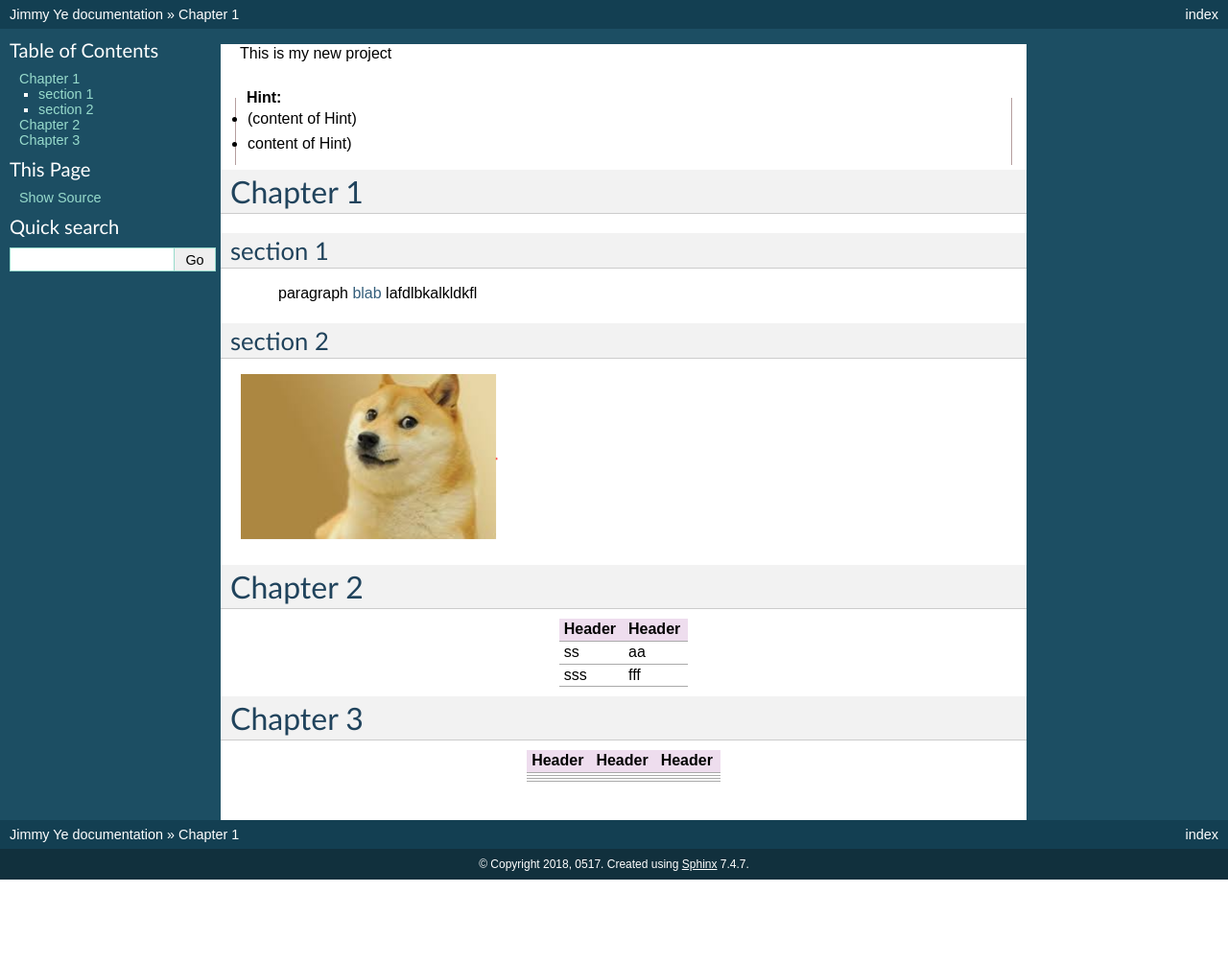
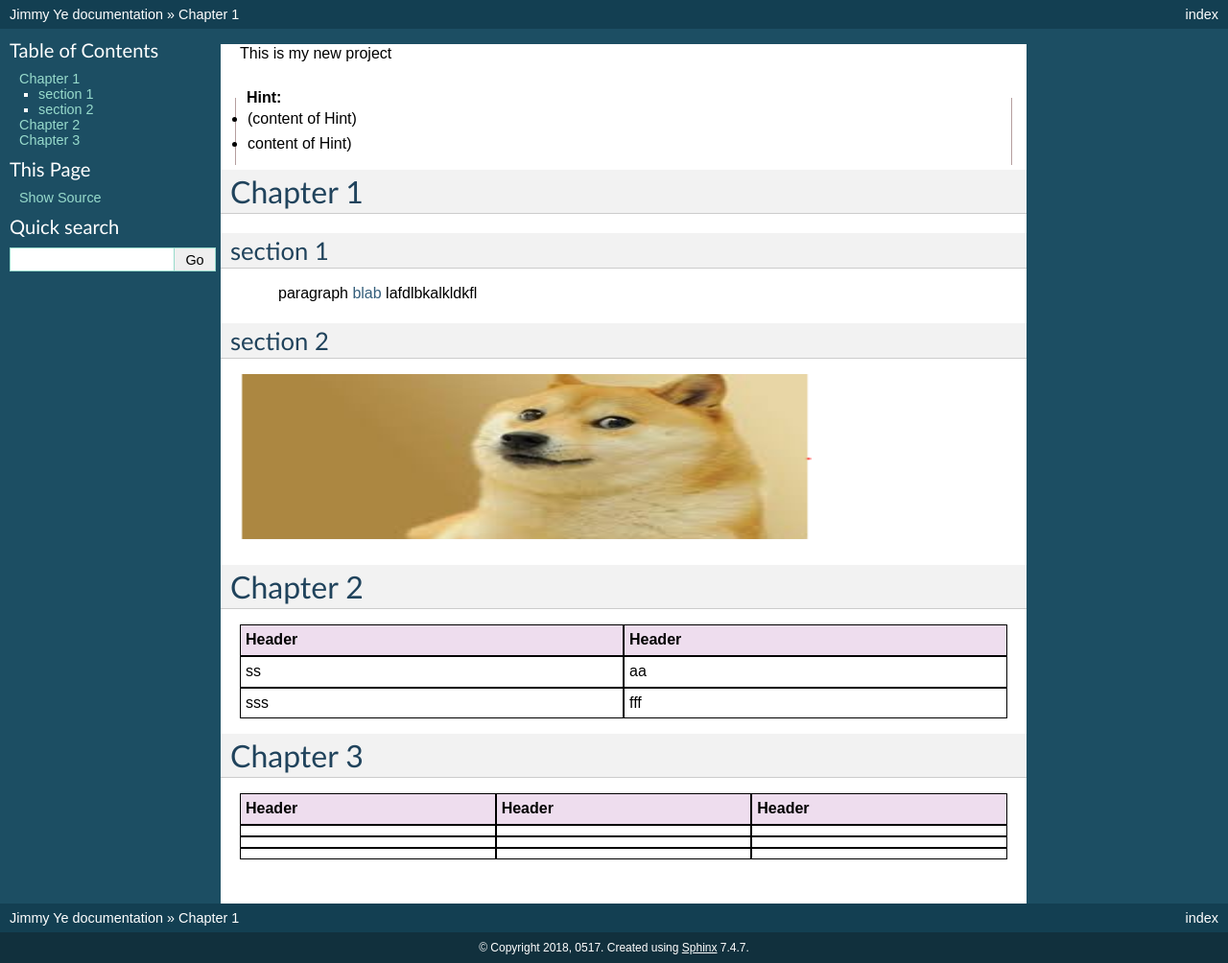
Before and after one commit to jimmy0517/ggeditor, a Sphinx documentation site: the page built from docs/index.rst, in a window 1280 px wide. Shown: the whole page at 96% size. Built offline with Sphinx 7.4.7, drawn with Linux system fonts in a browser that asks for light colours; before the commit the page ends 917 px from its top, so only the background shows below that.

Commit message:
Google Docs reST Editor@2018-5-17 10:46:32

```diff
--- a/docs/index.rst
+++ b/docs/index.rst
@@ -46,18 +40,32 @@ Chapter 3
 *********
 
 
-+------+------+------+
-|Header|Header|Header|
-+======+======+======+
-|      |      |      |
-+------+------+------+
-|      |      |      |
-+------+------+------+
-|      |      |      |
-+------+------+------+
+|REPLACE2|
 
 
 .. bottom of content
+
+
+.. |REPLACE1| raw:: html
+
+    <table cellspacing="0" cellpadding="0" style="width:100%">
+    <thead>
+    <tr><th style="vertical-align:Top;padding-top:5px;padding-bottom:5px;padding-left:5px;padding-right:5px;border:solid 1px #000000"><p>Header</p></th><th style="vertical-align:Top;padding-top:5px;padding-bottom:5px;padding-left:5px;padding-right:5px;border:solid 1px #000000"><p>Header</p></th></tr>
+    </thead><tbody>
+    <tr><td style="vertical-align:Top;padding-top:5px;padding-bottom:5px;padding-left:5px;padding-right:5px;border:solid 1px #000000"><p>ss</p></td><td style="vertical-align:Top;padding-top:5px;padding-bottom:5px;padding-left:5px;padding-right:5px;border:solid 1px #000000"><p>aa</p></td></tr>
+    <tr><td style="vertical-align:Top;padding-top:5px;padding-bottom:5px;padding-left:5px;padding-right:5px;border:solid 1px #000000"><p>sss</p></td><td style="vertical-align:Top;padding-top:5px;padding-bottom:5px;padding-left:5px;padding-right:5px;border:solid 1px #000000"><p>fff</p></td></tr>
+    </tbody></table>
+
+.. |REPLACE2| raw:: html
+
+    <table cellspacing="0" cellpadding="0" style="width:100%">
+    <thead>
+    <tr><th style="vertical-align:Top;padding-top:5px;padding-bottom:5px;padding-left:5px;padding-right:5px;border:solid 1px #000000"><p>Header</p></th><th style="vertical-align:Top;padding-top:5px;padding-bottom:5px;padding-left:5px;padding-right:5px;border:solid 1px #000000"><p>Header</p></th><th style="vertical-align:Top;padding-top:5px;padding-bottom:5px;padding-left:5px;padding-right:5px;border:solid 1px #000000"><p>Header</p></th></tr>
+    </thead><tbody>
+    <tr><td style="vertical-align:Top;padding-top:5px;padding-bottom:5px;padding-left:5px;padding-right:5px;border:solid 1px #000000"><p></td><td style="vertical-align:Top;padding-top:5px;padding-bottom:5px;padding-left:5px;padding-right:5px;border:solid 1px #000000"><p></td><td style="vertical-align:Top;padding-top:5px;padding-bottom:5px;padding-left:5px;padding-right:5px;border:solid 1px #000000"><p></td></tr>
+    <tr><td style="vertical-align:Top;padding-top:5px;padding-bottom:5px;padding-left:5px;padding-right:5px;border:solid 1px #000000"><p></td><td style="vertical-align:Top;padding-top:5px;padding-bottom:5px;padding-left:5px;padding-right:5px;border:solid 1px #000000"><p></td><td style="vertical-align:Top;padding-top:5px;padding-bottom:5px;padding-left:5px;padding-right:5px;border:solid 1px #000000"><p></td></tr>
+    <tr><td style="vertical-align:Top;padding-top:5px;padding-bottom:5px;padding-left:5px;padding-right:5px;border:solid 1px #000000"><p></td><td style="vertical-align:Top;padding-top:5px;padding-bottom:5px;padding-left:5px;padding-right:5px;border:solid 1px #000000"><p></td><td style="vertical-align:Top;padding-top:5px;padding-bottom:5px;padding-left:5px;padding-right:5px;border:solid 1px #000000"><p></td></tr>
+    </tbody></table>
 
 
 .. |LINK1| raw:: html
@@ -67,4 +75,4 @@ Chapter 3
 
 .. |IMG1| image:: static/This_is_my_new_project_1.png
    :height: 177 px
-   :width: 269 px
+   :width: 596 px
```
Also changed, not shown: other parts of docs/index.rst (+1 -7 lines).
